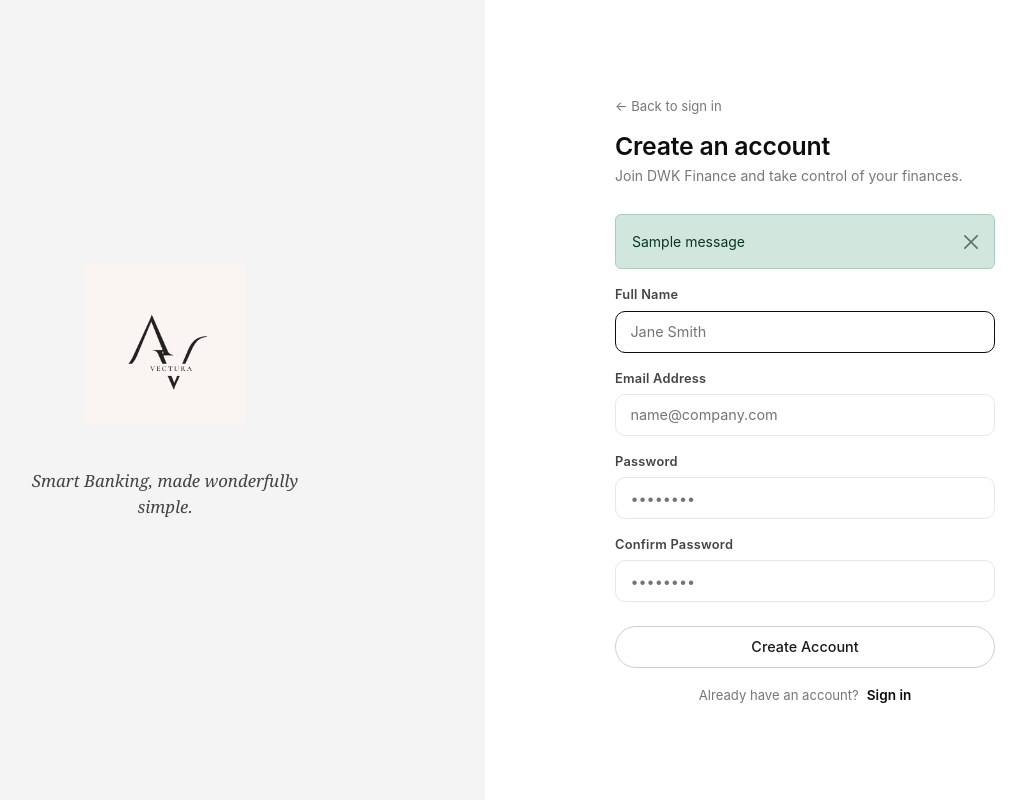
After one commit to OscarPorter/cib-week, a Flask app: page /register in a window 1280 px wide. The commit adds this page. Shown: the whole page, without its empty margins (155-1181 px from the left). Run offline with Flask 3, Linux system fonts and the light colour scheme; tables that the repository leaves empty hold one stand-in row (values such as "Sample post"); one stand-in notice (Sample message) is shown.

Commit message:
added user registration

```diff
--- a/routes.py
+++ b/routes.py
@@ -928,6 +928,46 @@ def register_routes(app):
         flash('Client reassigned successfully.', 'success')
         return redirect(url_for('manager_dashboard'))
 
+    @app.route('/register', methods=['GET', 'POST'])
+    def register():
+        if session.get('username'):
+            return redirect(url_for('index'))
+
+        if request.method == 'POST':
+            name     = request.form.get('name', '').strip()
+            email    = request.form.get('email', '').strip().lower()
+            password = request.form.get('password', '')
+            confirm  = request.form.get('confirm_password', '')
+
+            if not name or not email or not password:
+                flash('All fields are required.', 'danger')
+                return render_template('register.html', form_data=request.form)
+
+            if password != confirm:
+                flash('Passwords do not match.', 'danger')
+                return render_template('register.html', form_data=request.form)
+
+            if len(password) < 8:
+                flash('Password must be at least 8 characters.', 'danger')
+                return render_template('register.html', form_data=request.form)
+
+            db = get_db()
+            existing = db.execute('SELECT 1 FROM customers WHERE email = ?', (email,)).fetchone()
+            if existing:
+                flash('An account with that email already exists.', 'danger')
+                return render_template('register.html', form_data=request.form)
+
+            db.execute(
+                'INSERT INTO customers (name, email, password, currency) VALUES (?, ?, ?, ?)',
+                (name, email, generate_password_hash(password), 'GBP')
+            )
+            db.commit()
+
+            flash('Account created successfully. Please sign in.', 'success')
+            return redirect(url_for('login'))
+
+        return render_template('register.html')
+
     @app.route('/login', methods=['GET', 'POST'])
     def login():
         if request.method == 'POST':
--- a/templates/login.html
+++ b/templates/login.html
@@ -74,6 +74,10 @@
             </form>
 
             <div class="auth-signup-row mt-3">
+                <span class="auth-link-muted">New customer?</span>
+                <a href="{{ url_for('register') }}" class="auth-link-dark ms-1">Create an account</a>
+            </div>
+            <div class="auth-signup-row mt-2">
                 <a href="{{ url_for('contact') }}" class="auth-link-muted">Need help signing in?</a>
             </div>
 
--- /dev/null
+++ b/templates/register.html
@@ -0,0 +1,78 @@
+{% extends 'base_auth.html' %}
+{% block title %}Create Account — DWK Finance{% endblock %}
+
+{% block body %}
+<div class="auth-split">
+
+    <!-- Left panel: brand -->
+    <div class="auth-split-left">
+        <img src="{{ url_for('static', filename='VECTURA.png') }}" alt="DWK" class="auth-logo-img">
+        <p class="auth-brand-tagline">Smart Banking,&nbsp;made wonderfully simple.</p>
+    </div>
+
+    <!-- Right panel: form -->
+    <div class="auth-split-right">
+        <div class="auth-form-wrap">
+
+            <a href="{{ url_for('login') }}" class="auth-link-muted d-inline-block mb-3">← Back to sign in</a>
+
+            <h1 class="auth-heading">Create an account</h1>
+            <p class="auth-subheading">Join DWK Finance and take control of your finances.</p>
+
+            {% with messages = get_flashed_messages(with_categories=true) %}
+                {% if messages %}
+                    {% for category, message in messages %}
+                        <div class="alert alert-{{ category }} alert-dismissible fade show mb-3" role="alert">
+                            {{ message }}
+                            <button type="button" class="btn-close" data-bs-dismiss="alert"></button>
+                        </div>
+                    {% endfor %}
+                {% endif %}
+            {% endwith %}
+
+            <form method="post" novalidate>
+
+                <!-- Full name -->
+                <div class="mb-3">
+                    <label class="auth-field-label" for="name">Full Name</label>
+                    <input id="name" name="name" type="text" class="auth-input"
+                           placeholder="Jane Smith" required autofocus autocomplete="name"
+                           value="{{ form_data.name if form_data }}">
+                </div>
+
+                <!-- Email -->
+                <div class="mb-3">
+                    <label class="auth-field-label" for="email">Email Address</label>
+                    <input id="email" name="email" type="email" class="auth-input"
+                           placeholder="name@company.com" required autocomplete="email"
+                           value="{{ form_data.email if form_data }}">
+                </div>
+
+                <!-- Password -->
+                <div class="mb-3">
+                    <label class="auth-field-label" for="password">Password</label>
+                    <input id="password" name="password" type="password" class="auth-input"
+                           placeholder="••••••••" required autocomplete="new-password">
+                </div>
+
+                <!-- Confirm password -->
+                <div class="mb-4">
+                    <label class="auth-field-label" for="confirm_password">Confirm Password</label>
+                    <input id="confirm_password" name="confirm_password" type="password" class="auth-input"
+                           placeholder="••••••••" required autocomplete="new-password">
+                </div>
+
+                <button type="submit" class="btn-auth-outline">Create Account</button>
+
+            </form>
+
+            <div class="auth-signup-row mt-3">
+                <span class="auth-link-muted">Already have an account?</span>
+                <a href="{{ url_for('login') }}" class="auth-link-dark ms-1">Sign in</a>
+            </div>
+
+        </div>
+    </div>
+
+</div>
+{% endblock %}
```
